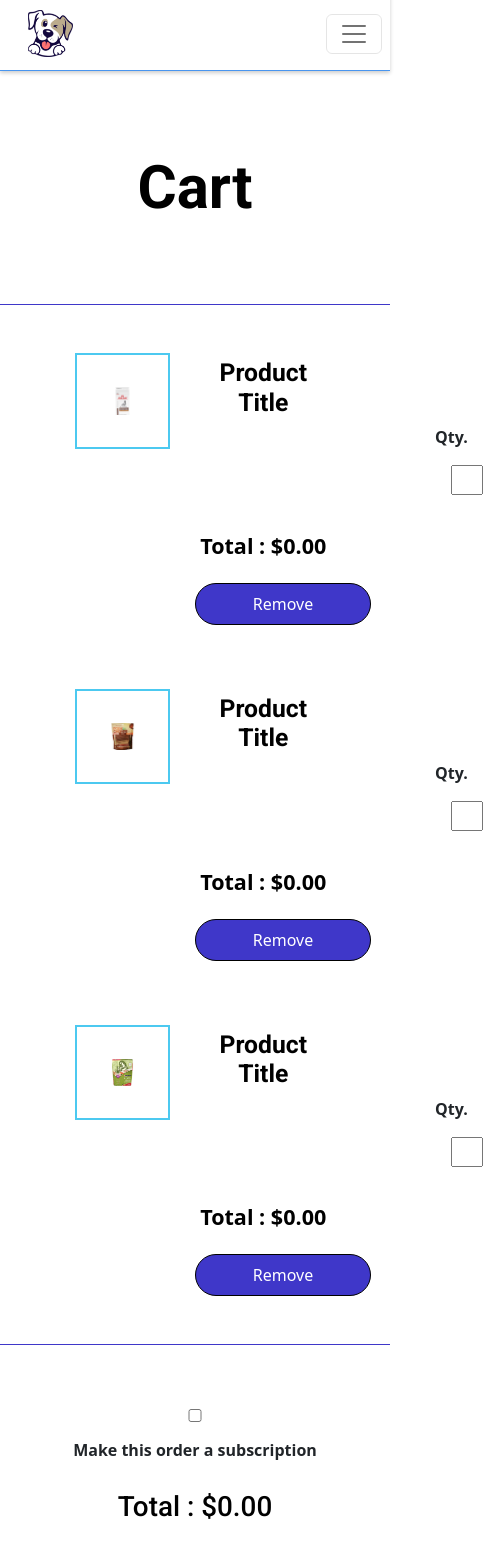
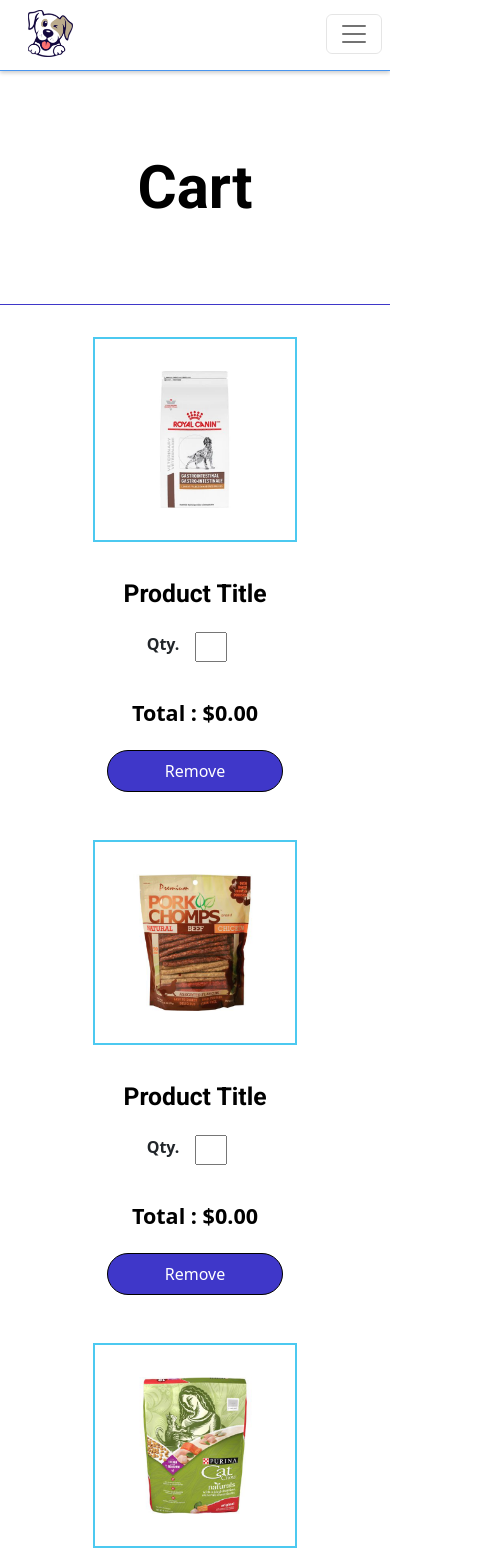
Before and after one commit to theshelbylynn/Petfood, a React (Create React App) app: page /Cart in a window 390 px wide. Shown: the top 1568 px of the page, 499 px wide, since content can reach past the window. Built offline with nearby package versions, Linux system fonts and the light colour scheme.

Commit message:
Checkout page added

```diff
--- a/src/App.css
+++ b/src/App.css
@@ -261,6 +261,8 @@
 /* Product Section */
 
 .product-container {
+  display: flex;
+  flex-wrap: wrap;
   width: 100%;
   height: auto;
   margin-top: 4em;
@@ -271,8 +273,6 @@
 @media (max-width: 1050px) {
   .products {
     display: flex;
-    flex-wrap: nowrap;
-    flex-direction: column;
     width: 100%;
     margin-bottom: 2em;
   }
@@ -288,8 +288,6 @@
   @media (max-width: 1150px) {
     .products {
       display: flex;
-      flex-wrap: nowrap;
-      flex-direction: column;
       width: 100%;
       margin-bottom: 2em;
     }
@@ -426,6 +424,11 @@
 }
 
 @media (max-width: 1150px) {
+
+  .review-container{
+    margin-top: 0em;
+  }
+
   .box-container {
     display: flex;
     align-items: center;
@@ -438,11 +441,12 @@
   width:15em;
   height: auto;
   border: 2px solid #3F37C9;
-  margin: 4em;
+  margin: 0em;
   box-shadow: 0 4px 6px 0 rgba(0,0,0,.2);
   text-align: center;
   align-items: center;
 }
+
   }
 
 
@@ -450,7 +454,7 @@
   width:15em;
   height: auto;
   border: 2px solid #3F37C9;
-  margin: 4em;
+  margin: 2em;
   box-shadow: 0 4px 6px 0 rgba(0,0,0,.2);
   text-align: center;
 }
@@ -804,6 +808,7 @@
     display: flex;
     flex-direction: column;
     align-items: center;
+    width: 100%;
     height: auto;
     border-bottom: #3F37C9 1px solid;
     margin-top: 4em;
@@ -814,10 +819,14 @@
     display: flex;
     justify-content: center;
     align-items: center;
-    width: 40%;
+    width: 100%;
     height: auto;
     margin-bottom: 2em;
   }
+
+    .product-description {
+      width: 100%;
+    }
 
   }
 
@@ -842,12 +851,12 @@
 }
 
 #example {
-  width: 70%;
+  width: 80%;
 
 }
 
 .product-description {
-  width: 60%;
+  width: 40%;
   height: auto;
   text-align: center;
 }
@@ -1073,10 +1082,22 @@
 
 .cart-item {
   display: flex;
+  flex-wrap: wrap;
   justify-content: center;
   width: 70%;
   height: auto;
   margin: 1em;
+}
+
+.checkbox {
+  display: flex;
+  justify-content: center;
+  width: 100%;
+}
+
+#checkbox-label {
+  font-weight: 700;
+  margin-top: 1em;
 }
 
 .item-image {
@@ -1086,6 +1107,9 @@
 }
 
 .item-info {
+  display: flex;
+  flex-direction: column;
+  align-items: center;
   width: 50%;
   height: auto;
   text-align: center;
@@ -1131,6 +1155,39 @@
 
 .total-section h1 {
   margin: 1em;
+}
+
+
+@media (max-width: 700px) {
+  .cart-item {
+    display: flex;
+    flex-wrap: wrap;
+    flex-direction: column;
+    align-items: center;
+    width: 70%;
+    height: auto;
+    margin: 1em;
+  }
+
+  .item-image {
+    display: flex;
+    justify-content: center;
+    width: 75%;
+    height: auto;
+    margin-top: 1em;
+  }
+
+  #item-image {
+    width: 100%;
+    margin: 0em;
+    border: #4CC9F0 2px solid;
+    padding: 2em;
+
+  }
+
+  .item-info {
+    width: 100%;
+  }
 }
 /* End of Cart Page */
 
@@ -1250,24 +1307,42 @@
 
 .checkout-container {
   display: flex;
-  flex-wrap: wrap;
+  flex-direction: column;
   justify-content: center;
   width: 100%;
-  height: 400px;
+  height: auto;
   border-top: #3F37C9 1px solid;
-  border-bottom: #3F37C9 1px solid;
+
   margin-top: 1.5em;
 }
 
 .customer-info {
-  width: 80%;
+  display: flex;
+  justify-content: center;
+  width: 100%;
   height: auto;
-  margin: 2em;
-  text-align: left;
+  border-bottom: #3F37C9 1px solid;
+  margin-top: 2em;
+  margin-bottom: 1em;
 }
 
+.payment-info {
+  display: flex;
+  justify-content: center;
+  width: 100%;
+  height: auto;
+  margin-top: 2em;
+}
+
+
 #form {
-  width: 18em;
+  width: 14em;
+  margin: 1em;
+  border: 1px #E0E0E0 solid;
+  box-shadow: 0 2px 4px 0 rgba(0,0,0,.2);
+}
+#form2 {
+  width: 8em;
   margin: 1em;
   border: 1px #E0E0E0 solid;
   box-shadow: 0 2px 4px 0 rgba(0,0,0,.2);
@@ -1276,16 +1351,94 @@
 #form-label {
   width: 10em;
   font-weight: 700;
-}
-
-form {
-  align-items: center;
-  padding-left: 15em;
+  text-align: left;
+  margin: 1.1em 1em;
 }
 
 
+.checkout-container h4 {
+  font-weight: 700;
+  text-align: center;
+  margin-top: 2em;
+}
 
 
+.inputs {
+  width: 30%;
+  height: auto;
+  text-align: left;
+  margin-bottom: 2em;
+}
+
+.labels {
+  width: 20%;
+  height: auto;
+}
+
+.confirm-button {
+  width: 100%;
+  height: auto;
+  text-align: center;
+  margin-bottom: 3em;
+  margin-top: 2em;
+}
+
+#confirm-button {
+  width: 15em;
+  border-radius: 4em;
+  padding: 1em;
+  background-color: #3F37C9;
+  color: #fff;
+  font-weight: 700;
+  font-size: 18px;
+}
+
+.checkout-checkboxes {
+  width: 100%;
+  height: auto;
+  margin-top: 2em;
+}
+
+#check {
+  width: 2em;
+}
+
+@media (max-width: 700px) {
+  .inputs {
+    width: 50%;
+    height: auto;
+    text-align: left;
+    margin-bottom: 2em;
+  }
+
+  .labels {
+    width: 35%;
+    height: auto;
+  }
+
+  #form {
+    width: 10em;
+    margin-bottom: 1em;
+    border: 1px #E0E0E0 solid;
+    box-shadow: 0 2px 4px 0 rgba(0,0,0,.2);
+  }
+  #form2 {
+    width: 6em;
+    margin-bottom: 1em;
+    border: 1px #E0E0E0 solid;
+    box-shadow: 0 2px 4px 0 rgba(0,0,0,.2);
+  }
+
+  #confirm-button {
+    width: 13em;
+    border-radius: 4em;
+    padding: 1em;
+    background-color: #3F37C9;
+    color: #fff;
+    font-weight: 700;
+    font-size: 18px;
+  }
+}
 
 /* End of Checkout Page */
 
--- a/src/components/Bar.js
+++ b/src/components/Bar.js
@@ -48,7 +48,7 @@
                 <Nav className="justify-content-end flex-grow-1 pe-3">
 
 
-                  <Link id="link" to="/">Home</Link>
+                  <Link data-bs-toggle="collapse" id="link" to="/">Home</Link>
                   <Link id="link" to="Shop">Shop</Link>
                   <Link id="link" to="SchedulePage">Schedule Delivery</Link>
                   <Link id="link" to="#">Track Orders</Link>
--- a/src/components/Cart.js
+++ b/src/components/Cart.js
@@ -21,10 +21,13 @@
                 <div className="item-info">
                     <h2>Product Title</h2>
 
-            <form>
-                <label id="qty-label">Qty.</label>
+            <div className='checkbox'>
+
+                <label id="checkbox-label">Qty.</label>
                 <input id="qty"></input>
-            </form>
+
+            </div>
+
 
                 <h4>Total : $0.00</h4>
                 <button id="remove-button">
@@ -43,10 +46,10 @@
                 <div className="item-info">
                     <h2>Product Title</h2>
 
-            <form>
-                <label id="qty-label">Qty.</label>
+            <div className='checkbox'>
+                <label id="checkbox-label">Qty.</label>
                 <input id="qty"></input>
-            </form>
+            </div>
 
                 <h4>Total : $0.00</h4>
                 <button id="remove-button">
@@ -66,10 +69,10 @@
                 <div className="item-info">
                     <h2>Product Title</h2>
 
-            <form>
-                <label id="qty-label">Qty.</label>
+            <div className='checkbox'>
+                <label id="checkbox-label">Qty.</label>
                 <input id="qty"></input>
-            </form>
+            </div>
 
                 <h4>Total : $0.00</h4>
                 <button id="remove-button">
@@ -81,7 +84,7 @@
             <div className="total-section">
 
                 <input id="qty" type="checkbox"></input>
-                <label id="qty-label">Make this order a subscription</label>
+                <label id="checkbox-label">Make this order a subscription</label>
                 <h1>Total : $0.00</h1>
 
                 <button id="shop-button">
--- a/src/components/Checkout.js
+++ b/src/components/Checkout.js
@@ -7,23 +7,90 @@
             <h1>Cart</h1>
         </div>
 
+
+
         <div className="checkout-container">
 
+        <h4>Customer Info</h4>
             <div className="customer-info">
-            <form>
 
-                <label id="form-label">First Name :</label>
+            <div className="labels">
+
+             <label id="form-label">First Name :</label>
+            <br/>
+            <label id="form-label">Last Name :</label>
+             <br/>
+            <label id="form-label">Email :</label>
+             <br/>
+            <label id="form-label">Address :</label>
+             <br/>
+            <label id="form-label">Zip Code :</label>
+
+            </div>
+
+
+         <div className="inputs">
+
                 <input id="form" type="text" name="first name"></input><br />
 
-                <label id="form-label">Last Name :</label>
+
                 <input id="form" type="text" name="last name"></input><br />
 
-                <label id="form-label">Email :</label>
+
                 <input id="form" type="text" name="email"></input><br />
 
+                <input id="form" type="text" name="address"></input><br />
+
+                <input id="form2" type="text" name="address"></input><br />
+
+                <div className='checkout-checkboxes'>
+                <input id="check" type="checkbox"></input>
+                <label id="qty-label">Create Account</label>
+                </div>
+
+            </div>
+
+            </div>
 
 
-            </form>
+            <h4>Payment Info</h4>
+
+            <div className="payment-info">
+
+
+            <div className="labels">
+
+            <label id="form-label">CC # :</label>
+            <br/>
+
+            <label id="form-label">CVC :</label>
+             <br/>
+
+            <label id="form-label">Expiration :</label>
+             <br/>
+
+            </div>
+
+            <div className="inputs">
+
+            <input id="form" type="number" name="card"></input><br />
+
+            <input id="form2" type="text" name="number"></input><br />
+
+            <input id="form2" type="number" name="last name"></input><br />
+
+            <div className='checkout-checkboxes'>
+                <input id="check" type="checkbox"></input>
+                <label id="qty-label">Save Card</label>
+                </div>
+
+            </div>
+
+
+            </div>
+
+            <div className="confirm-button">
+            <button id="confirm-button">Confirm Order</button>
             </div>
 
         </div>
--- a/src/components/ProductPage.js
+++ b/src/components/ProductPage.js
@@ -26,10 +26,10 @@
             <h4>$0.00</h4>
             <p>Lorem ipsum dolor sit amet, consectetur adipiscing elit. Aenean laoreet, velit at tristique tincidunt, leo diam maximus diam, vitae lacinia ex leo quis enim. Suspendisse rutrum metus augue.</p>
 
-            <form>
+
                 <label id="qty-label">Qty.</label>
                 <input id="qty"></input>
-            </form>
+
 
             <div className='product-page-button'>
             <button id="add-to-cart">Add to Cart</button>
```
